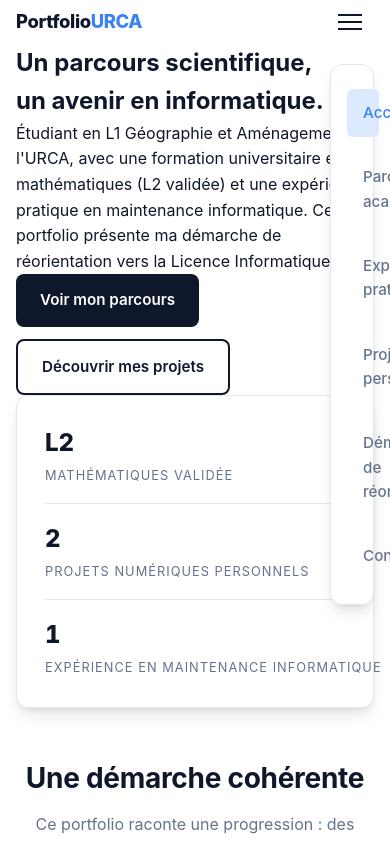
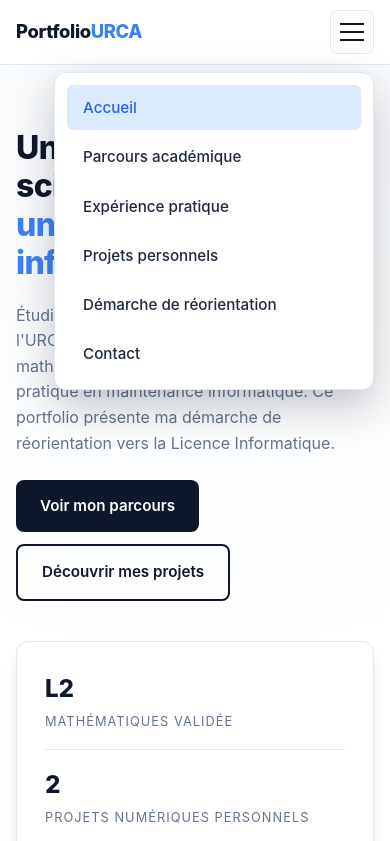
Before and after one commit to joshuawilz/Portfolio, a plain HTML site: page index.html in a window 390 px wide. Both pictures are taken after a click on the button "Ouvrir le menu". Shown: the top 841 px of the page. Drawn offline with Linux system fonts and the light colour scheme.

Commit message:
Corrige la cascade CSS et rend le menu mobile visible

```diff
--- /dev/null
+++ b/css/navigation.css
@@ -0,0 +1,132 @@
+/* Navigation et correction du viewport mobile */
+html,
+body {
+  overflow-x: hidden;
+}
+
+header {
+  position: sticky;
+  top: 0;
+  z-index: 1000;
+  background: rgba(255, 255, 255, 0.98);
+}
+
+header .container {
+  position: relative;
+  display: flex;
+  align-items: center;
+  justify-content: space-between;
+  width: 100%;
+  height: 64px;
+  min-height: 64px;
+}
+
+header nav {
+  position: relative;
+  display: flex;
+  align-items: center;
+  margin-left: auto;
+  flex-shrink: 0;
+}
+
+.mobile-menu-btn {
+  display: inline-flex;
+  flex-direction: column;
+  align-items: center;
+  justify-content: center;
+  width: 44px;
+  height: 44px;
+  padding: 0;
+  border: 1px solid #e2e8f0;
+  border-radius: 8px;
+  background: #ffffff;
+  color: #0f172a;
+  cursor: pointer;
+  flex-shrink: 0;
+}
+
+.mobile-menu-btn span {
+  display: block;
+  width: 24px;
+  height: 2px;
+  margin: 3px 0;
+  background: currentColor;
+}
+
+.nav-links {
+  list-style: none;
+}
+
+@media (max-width: 899px) {
+  .nav-links {
+    position: fixed;
+    top: 72px;
+    right: 16px;
+    left: auto;
+    bottom: auto;
+    display: none;
+    flex-direction: column;
+    width: min(320px, calc(100vw - 32px));
+    max-width: calc(100vw - 32px);
+    max-height: calc(100vh - 88px);
+    max-height: calc(100dvh - 88px);
+    overflow-y: auto;
+    padding: 12px;
+    gap: 4px;
+    border: 1px solid #e2e8f0;
+    border-radius: 12px;
+    background: #ffffff;
+    box-shadow: 0 16px 40px rgba(15, 23, 42, 0.25);
+    z-index: 1001;
+  }
+
+  .nav-links.open {
+    display: flex;
+  }
+
+  .nav-links a {
+    display: block;
+    padding: 12px 16px;
+    border-radius: 6px;
+    color: #1e293b;
+    line-height: 1.4;
+  }
+
+  .nav-links a.active,
+  .nav-links a:hover {
+    background: #dbeafe;
+    color: #2563eb;
+  }
+
+  .hero .container {
+    grid-template-columns: minmax(0, 1fr);
+  }
+
+  .hero h1 {
+    max-width: 100%;
+    overflow-wrap: break-word;
+  }
+}
+
+@media (min-width: 900px) {
+  .mobile-menu-btn {
+    display: none;
+  }
+
+  .nav-links,
+  .nav-links.open {
+    position: static;
+    display: flex !important;
+    flex-direction: row;
+    align-items: center;
+    width: auto;
+    max-width: none;
+    max-height: none;
+    overflow: visible;
+    padding: 0;
+    gap: 20px;
+    border: 0;
+    background: transparent;
+    box-shadow: none;
+  }
+}
--- a/css/style.css
+++ b/css/style.css
@@ -90,6 +90,10 @@ textarea:focus-visible {
   max-width: 1200px;
   margin: 0 auto;
   padding: 0 1rem;
+  width: 100%;
+  min-width: 0;
+}
+
 /* ---------- Header / Navigation ---------- */
 header {
   position: sticky;
@@ -1063,9 +1067,6 @@ footer p {
   margin: 5px 0;
   transition: var(--transition-fast);
 }
-  width: 100%;
-  min-width: 0;
-}
 
 .section {
   padding: 3rem 0;
@@ -1215,24 +1216,35 @@ header nav {
   margin: 3px 0;
 }
 
+@media (max-width: 899px) {
+  header {
+    z-index: 1000;
+  }
+
   .nav-links {
-  position: absolute;
-  top: calc(100% + 0.5rem);
-  right: 0;
+    position: fixed;
+    top: 4.5rem;
+    right: 1rem;
     left: auto;
+    bottom: auto;
+    display: none;
     width: min(320px, calc(100vw - 2rem));
     max-width: calc(100vw - 2rem);
+    max-height: calc(100vh - 5.5rem);
+    max-height: calc(100dvh - 5.5rem);
+    overflow-y: auto;
     padding: 0.75rem;
     gap: 0.25rem;
     border: 1px solid var(--color-border);
     border-radius: var(--color-radius);
-  background: var(--color-bg);
-  box-shadow: var(--shadow-lg);
-  z-index: 110;
+    background: #ffffff;
+    box-shadow: 0 16px 40px rgba(15, 23, 42, 0.22);
+    z-index: 1001;
   }
 
   .nav-links.open {
     display: flex;
+  }
 }
 
 .nav-links a {
--- a/index.html
+++ b/index.html
@@ -5,7 +5,8 @@
   <meta name="viewport" content="width=device-width, initial-scale=1.0">
   <title>Portfolio — Réorientation Licence Informatique URCA</title>
   <meta name="description" content="Portfolio universitaire de réorientation vers la Licence Informatique à l'URCA.">
-  <link rel="stylesheet" href="css/style.css">
+  <link rel="stylesheet" href="css/style.css?v=2">
+  <link rel="stylesheet" href="css/navigation.css?v=2">
 </head>
 <body>
 
```
Also changed, not shown: contact.html (+2 -1 lines), experience.html (+2 -1 lines), parcours.html (+2 -1 lines), projets.html (+2 -1 lines), reorientation.html (+2 -1 lines). Lines whose indentation alone changed are shown as unchanged.
